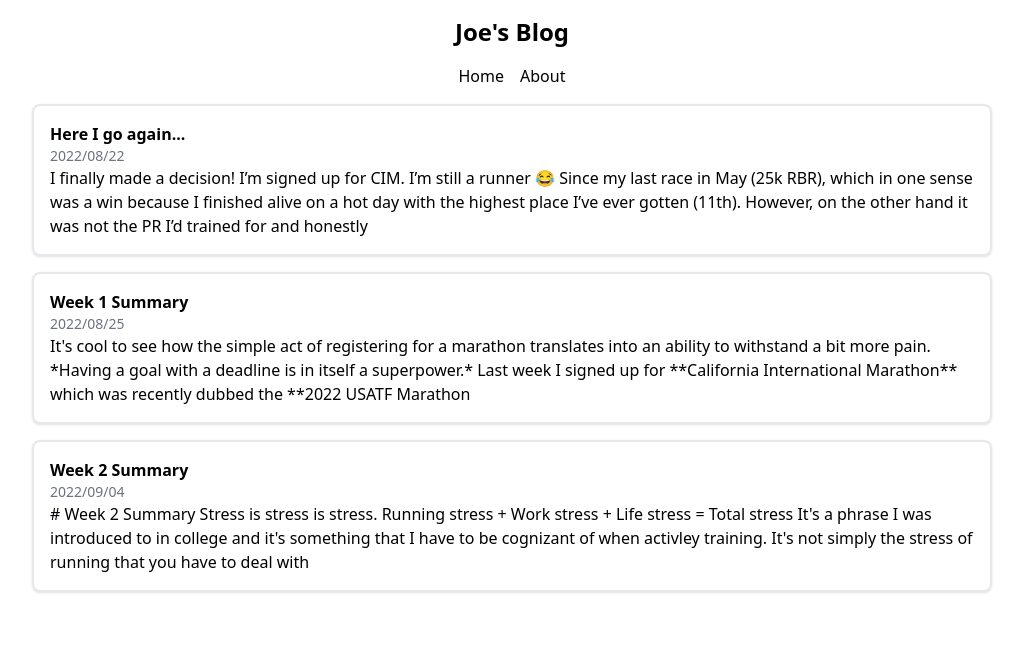
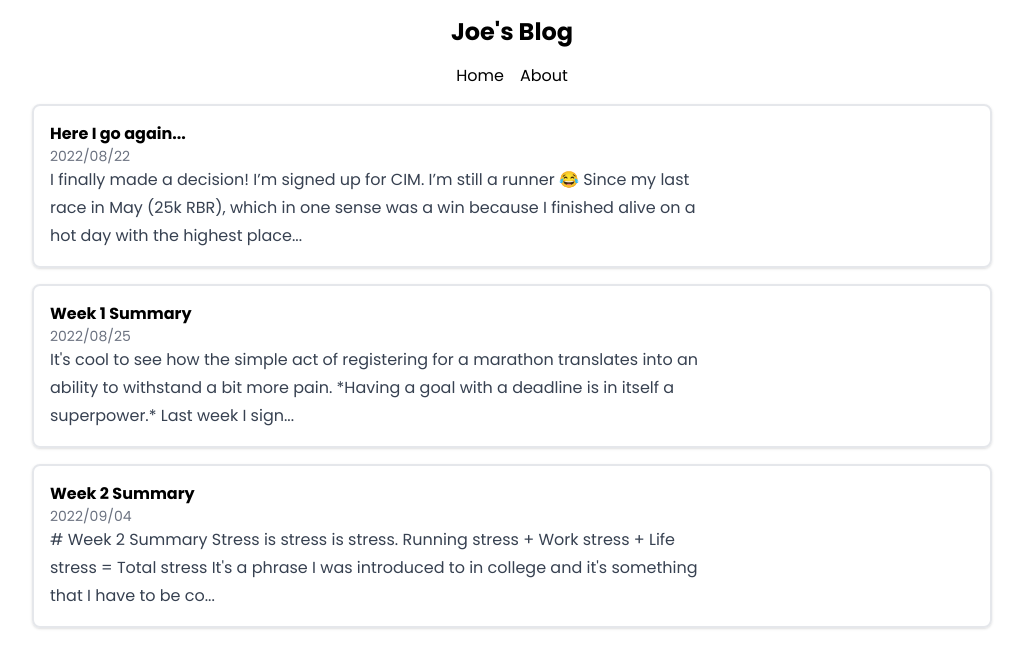
Before and after one commit to jnemo44/diy-blog, a Next.js app: page / in a window 1280 px wide. Shown: the top 668 px of the page, without its empty margins (128-1151 px from the left). Built offline with nearby package versions, Linux system fonts and the light colour scheme.

Commit message:
Testing out poppins font

```diff
--- a/pages/_app.js
+++ b/pages/_app.js
@@ -3,7 +3,7 @@
 
 function MyApp({ Component, pageProps }) {
   return (
-    <div className="mx-auto w-9/12">
+    <div className="mx-auto w-9/12 font-Poppins">
       <header>
         <h1 className="text-2xl font-bold text-center my-4">Joe's Blog</h1>
         <nav className="my-4">
--- /dev/null
+++ b/pages/_document.js
@@ -0,0 +1,30 @@
+import Document, {
+    Html,
+    Head,
+    Main,
+    NextScript,
+  } from 'next/document'
+
+  class MyDocument extends Document {
+    static async getInitialProps(ctx) {
+      const initialProps = await Document.getInitialProps(ctx)
+
+      return initialProps
+    }
+
+    render() {
+      return (
+        <Html>
+          <Head>
+          <link href="https://fonts.googleapis.com/css2?family=Poppins:ital,wght@0,400;0,500;0,600;0,700;1,400;1,500;1,600;1,700&display=swap" rel="stylesheet" />
+          </Head>
+          <body>
+            <Main />
+            <NextScript />
+          </body>
+        </Html>
+      )
+    }
+  }
+
+  export default MyDocument
--- a/pages/blog/[slug].js
+++ b/pages/blog/[slug].js
@@ -2,11 +2,11 @@
 import { getAllPosts } from '../../lib/data';
 import { serialize } from 'next-mdx-remote/serialize'
 import { MDXRemote } from 'next-mdx-remote'
-import { format, parseISO} from 'date-fns';
+import { format, parseISO } from 'date-fns';
 
 export default function BlogPage({ title, date, content }) {
     return (
-        <div>
+        <div className="font-Poppins">
             <Head>
                 <title>{title}</title>
                 <link rel="icon" href="/favicon.ico" />
@@ -14,13 +14,13 @@
 
             <main>
                 <div className="border-b-2 border-gray-200 mb-4">
-                <h2 className="text-bold text-xl">{title}</h2>
-                <div className="text-gray-500 text-sm">
-                    {date}
+                    <h2 className="text-bold text-xl">{title}</h2>
+                    <div className="text-gray-500 text-sm">
+                        {date}
                     </div>
-                    </div>
+                </div>
                 <div className='prose'>
-                <MDXRemote {...content}></MDXRemote>
+                    <MDXRemote {...content}></MDXRemote>
                 </div>
 
             </main>
@@ -32,7 +32,7 @@
 export async function getStaticProps(context) {
     const { params } = context;
     const allPosts = getAllPosts();
-    const {data, content} = allPosts.find(post => post.slug === params.slug)
+    const { data, content } = allPosts.find(post => post.slug === params.slug)
     const mdxSource = await serialize(content)
     return {
         props: {
--- a/pages/index.js
+++ b/pages/index.js
@@ -7,7 +7,7 @@
 
 export default function Home({ posts }) {
   return (
-    <div>
+    <div className='font-Poppins'>
       <Head>
         <title>Create Next App</title>
         <meta name="description" content="Generated by create next app" />
@@ -48,7 +48,7 @@
           {title}
         </div>
         <div className="text-gray-500 text-sm">{date}</div>
-        <div>{content.substr(0,300)}</div>
+        <div className='prose'>{content.substr(0,200)}{'...'}</div>
       </div>
     </Link>
   )
--- a/tailwind.config.js
+++ b/tailwind.config.js
@@ -1,3 +1,5 @@
+const defaultTheme = require("tailwindcss/defaultTheme")
+
 /** @type {import('tailwindcss').Config} */
 module.exports = {
   content: [
@@ -5,7 +7,11 @@
     "./components/**/*.{js,ts,jsx,tsx}",
   ],
   theme: {
-    extend: {},
+     extend: {
+        fontFamily: {
+          "Poppins": ['Poppins', ...defaultTheme.fontFamily.sans],
+        },
+    },
   },
   plugins: [require('@tailwindcss/typography'),],
 }
```
